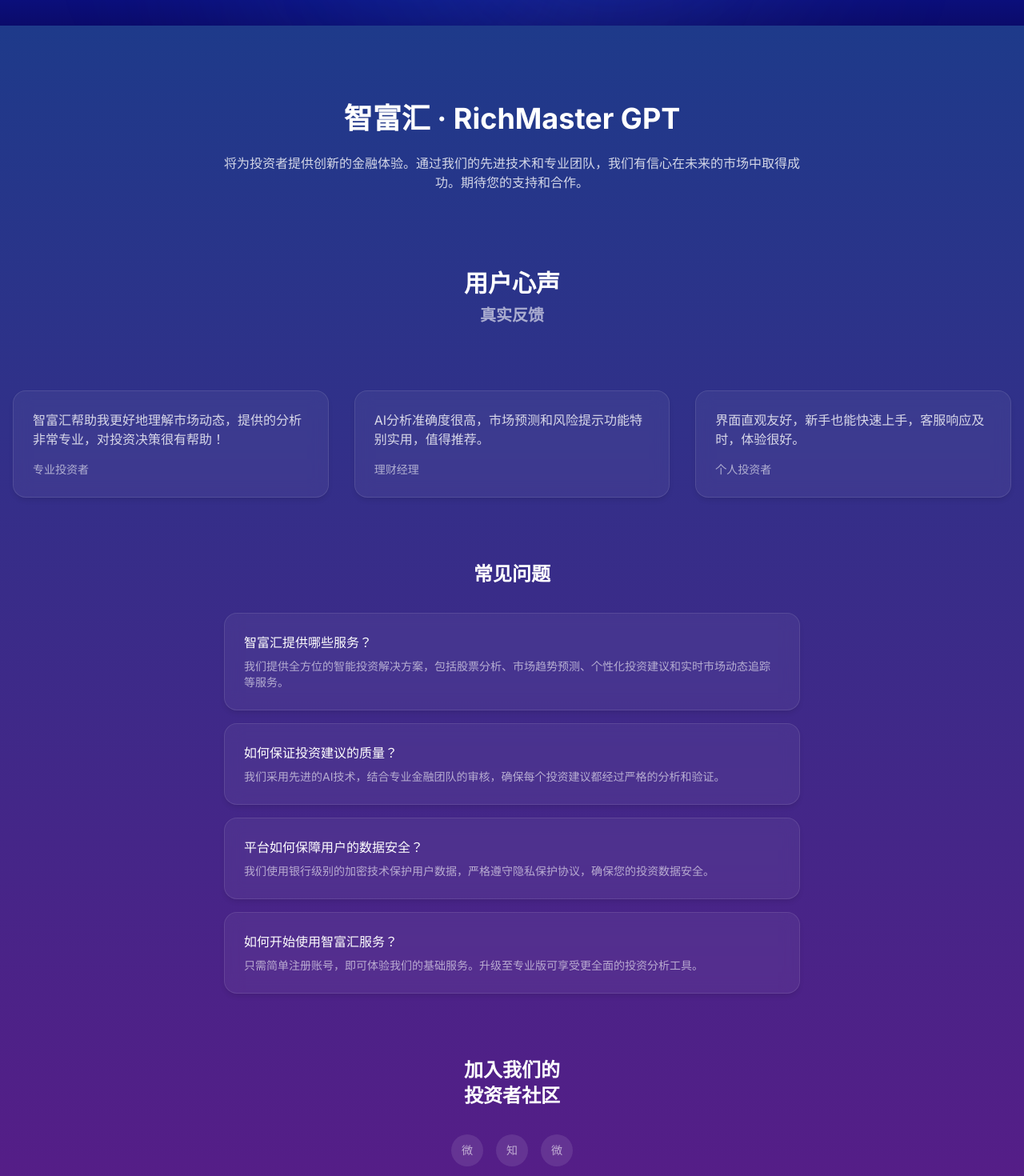
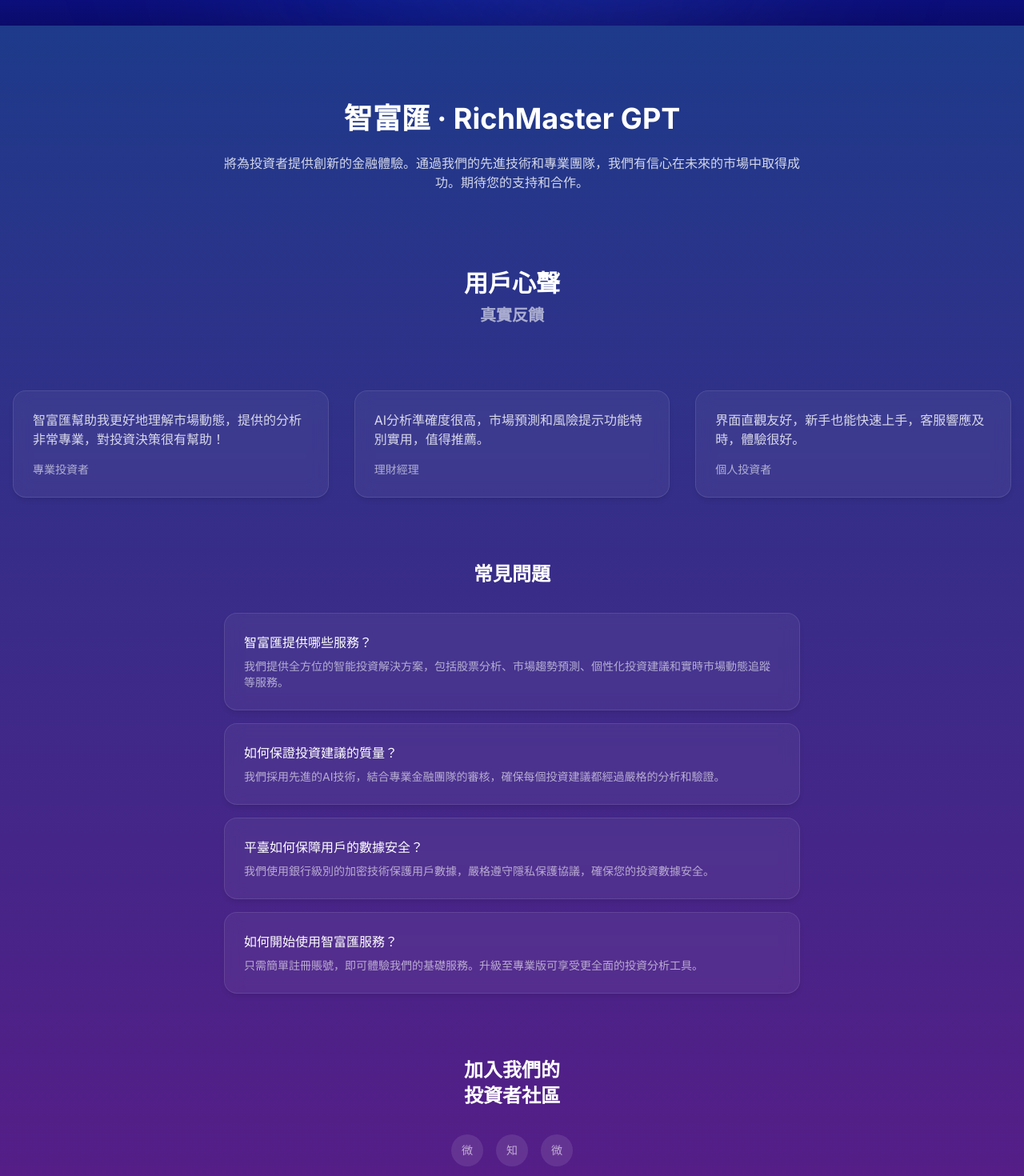
Before and after one commit to xwjisfather/Stockgpt-official-website, a Next.js app in the folder stockgpt-official/: page / in a window 1280 px wide. Shown: the part 2840-4310 px from the top of the page at 80% size. Built offline with nearby package versions, Linux system fonts and the light colour scheme; no server answers.

Commit message:
Update ContactSection.tsx

```diff
--- a/stockgpt-official/src/components/ContactSection.tsx
+++ b/stockgpt-official/src/components/ContactSection.tsx
@@ -4,41 +4,41 @@ import { motion } from "framer-motion";
 export default function ContactSection() {
     const faqs = [
       {
-        question: "智富汇提供哪些服务？",
-        answer: "我们提供全方位的智能投资解决方案，包括股票分析、市场趋势预测、个性化投资建议和实时市场动态追踪等服务。"
+        question: "智富匯提供哪些服務？",
+        answer: "我們提供全方位的智能投資解決方案，包括股票分析、市場趨勢預測、個性化投資建議和實時市場動態追蹤等服務。"
       },
       {
-        question: "如何保证投资建议的质量？",
-        answer: "我们采用先进的AI技术，结合专业金融团队的审核，确保每个投资建议都经过严格的分析和验证。"
+        question: "如何保證投資建議的質量？",
+        answer: "我們採用先進的AI技術，結合專業金融團隊的審核，確保每個投資建議都經過嚴格的分析和驗證。"
       },
       {
-        question: "平台如何保障用户的数据安全？",
-        answer: "我们使用银行级别的加密技术保护用户数据，严格遵守隐私保护协议，确保您的投资数据安全。"
+        question: "平臺如何保障用戶的數據安全？",
+        answer: "我們使用銀行級別的加密技術保護用戶數據，嚴格遵守隱私保護協議，確保您的投資數據安全。"
       },
       {
-        question: "如何开始使用智富汇服务？",
-        answer: "只需简单注册账号，即可体验我们的基础服务。升级至专业版可享受更全面的投资分析工具。"
+        question: "如何開始使用智富匯服務？",
+        answer: "只需簡單註冊賬號，即可體驗我們的基礎服務。升級至專業版可享受更全面的投資分析工具。"
       }
     ];
 
     const testimonials = [
       {
-        content: "智富汇帮助我更好地理解市场动态，提供的分析非常专业，对投资决策很有帮助！",
-        author: "专业投资者"
+        content: "智富匯幫助我更好地理解市場動態，提供的分析非常專業，對投資決策很有幫助！",
+        author: "專業投資者"
       },
       {
-        content: "AI分析准确度很高，市场预测和风险提示功能特别实用，值得推荐。",
-        author: "理财经理"
+        content: "AI分析準確度很高，市場預測和風險提示功能特別實用，值得推薦。",
+        author: "理財經理"
       },
       {
-        content: "界面直观友好，新手也能快速上手，客服响应及时，体验很好。",
-        author: "个人投资者"
+        content: "界面直觀友好，新手也能快速上手，客服響應及時，體驗很好。",
+        author: "個人投資者"
       }
     ];
 
     return (
       <section id="contact" className="py-12 sm:py-16 md:py-24 relative bg-gradient-to-b from-blue-900 to-purple-900">
-        {/* 产品介绍 */}
+{/* 產品介紹 */}
         <div className="container mx-auto px-4 mb-12 sm:mb-16 md:mb-24">
           <motion.div
             initial={{ opacity: 0, y: 20 }}
@@ -46,15 +46,15 @@ export default function ContactSection() {
             className="text-center max-w-3xl mx-auto px-4 sm:px-6"
           >
             <h2 className="text-2xl sm:text-3xl md:text-4xl font-bold text-white mb-4 sm:mb-6">
-              智富汇 · RichMaster GPT
+              智富匯 · RichMaster GPT
             </h2>
             <p className="text-sm sm:text-base text-white/80 leading-relaxed">
-              将为投资者提供创新的金融体验。通过我们的先进技术和专业团队，我们有信心在未来的市场中取得成功。期待您的支持和合作。
+              將為投資者提供創新的金融體驗。通過我們的先進技術和專業團隊，我們有信心在未來的市場中取得成功。期待您的支持和合作。
             </p>
           </motion.div>
         </div>
 
-        {/* 用户评价 */}
+        {/* 用戶評價 */}
         <div className="container mx-auto px-4">
           <div className="text-center mb-12 sm:mb-16 md:mb-20">
             <motion.h2
@@ -62,8 +62,8 @@ export default function ContactSection() {
               animate={{ opacity: 1, y: 0 }}
               className="text-2xl sm:text-3xl font-bold text-white mb-2 sm:mb-4"
             >
-              用户心声<br />
-              <span className="text-white/60 text-lg sm:text-xl">真实反馈</span>
+              用戶心聲<br />
+              <span className="text-white/60 text-lg sm:text-xl">真實反饋</span>
             </motion.h2>
           </div>
 
@@ -85,7 +85,7 @@ export default function ContactSection() {
           {/* 常见问题 */}
           <div className="max-w-3xl mx-auto px-4 sm:px-6">
             <h3 className="text-xl sm:text-2xl font-bold text-white mb-6 sm:mb-8 text-center">
-              常见问题
+              常見問題
             </h3>
             <div className="space-y-3 sm:space-y-4">
               {faqs.map((faq, index) => (
@@ -103,11 +103,11 @@ export default function ContactSection() {
             </div>
           </div>
 
-          {/* 社区加入 */}
+          {/* 社區加入 */}
           <div className="text-center mt-12 sm:mt-16 md:mt-20">
             <h3 className="text-xl sm:text-2xl font-bold text-white mb-6 sm:mb-8">
-              加入我们的<br />
-              投资者社区
+              加入我們的<br />
+              投資者社區
             </h3>
             <div className="flex justify-center gap-3 sm:gap-4">
               {['微信', '知乎', '微博'].map((social) => (
```
